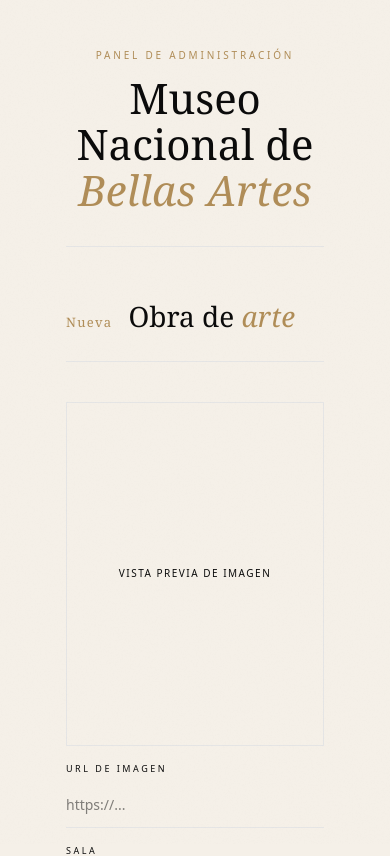
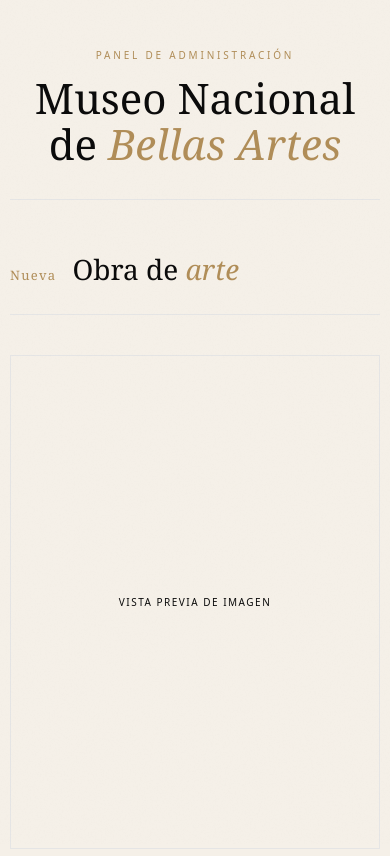
Before and after one commit to nacho-xp/Dev, a Next.js app: page /admin/artworks/new in a window 390 px wide. Shown: the top 856 px of the page. Built offline with nearby package versions, Linux system fonts and the light colour scheme; no server answers; the database is empty.

Commit message:
Ajustar el padding en los contenedores de las páginas NewArtworkPage, EditTourPage y NewTourPage para mejorar la responsividad

```diff
--- a/src/app/admin/artworks/new/page.tsx
+++ b/src/app/admin/artworks/new/page.tsx
@@ -9,7 +9,7 @@
   });
 
   return (
-    <div className="min-h-screen bg-cream px-14 py-12">
+    <div className="min-h-screen bg-cream xl:px-14 py-12">
       <Header />
       <ArtworkForm rooms={rooms} />
     </div>
--- a/src/app/admin/tours/[id]/edit/page.tsx
+++ b/src/app/admin/tours/[id]/edit/page.tsx
@@ -28,7 +28,7 @@
   if (!tour) notFound();
 
   return (
-    <div className="min-h-screen bg-cream px-14 py-12">
+    <div className="min-h-screen bg-cream xl:px-14 py-12">
       <Header />
       <TourForm museumId={tour.museumId} artworks={artworks} tour={tour} />
     </div>
--- a/src/app/admin/tours/new/page.tsx
+++ b/src/app/admin/tours/new/page.tsx
@@ -13,7 +13,7 @@
   ]);
 
   return (
-    <div className="min-h-screen bg-cream px-14 py-12">
+    <div className="min-h-screen bg-cream xl:px-14 py-12">
       <Header />
       <TourForm museumId={museum?.id ?? 1} artworks={artworks} />
     </div>
```
